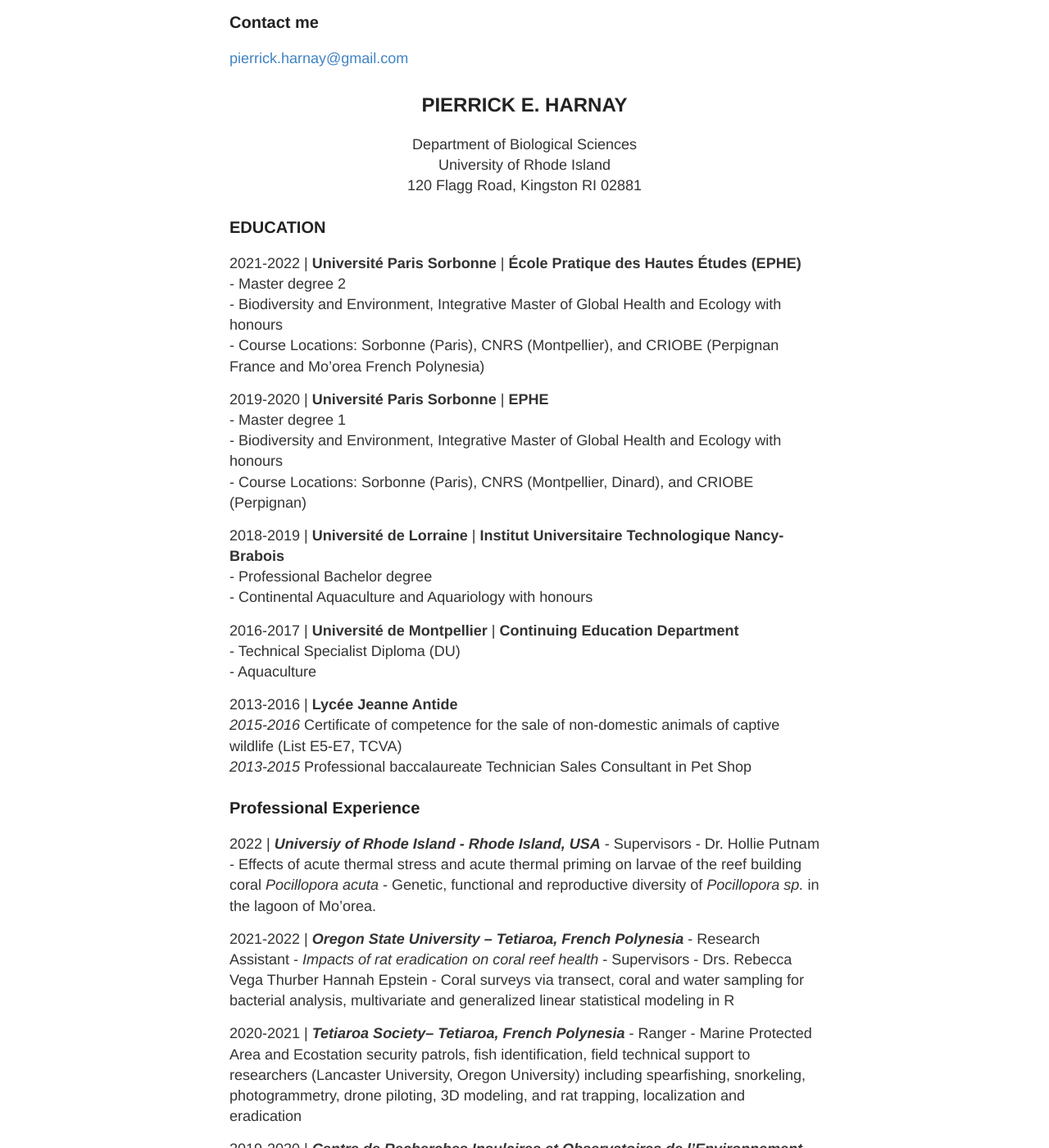
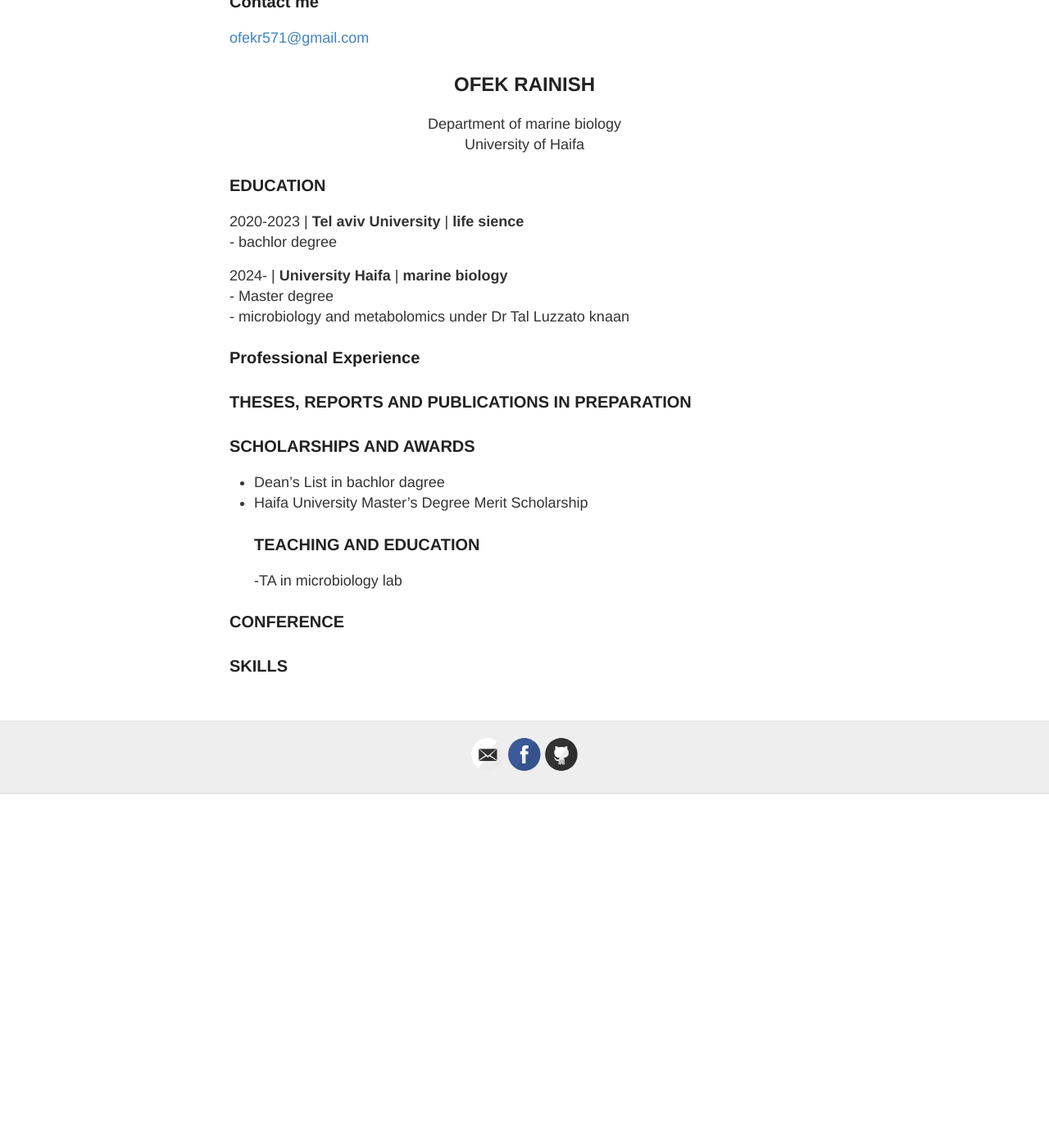
Before and after one commit to OfekRainish/OfekRainish_notebook, a Jekyll site: the page built from Notebook_posts/about.md, in a window 1280 px wide and 1400 px high, scrolled down 457 px. Shown: the whole window at 82% size. Built offline with Jekyll 4.4.1, drawn with Linux system fonts in a browser that asks for light colours; after the commit the page ends 1425 px from its top, so only the background shows below that; some of the changed text lies outside the part shown.

Commit message:
Update about.md

```diff
--- a/Notebook_posts/about.md
+++ b/Notebook_posts/about.md
@@ -4,102 +4,51 @@ title: About
 permalink: /about/
 ---
 
-I am futur PhD student in marine ecology and physiology science in PutnamLAb. My project will be based on Genetic, functional and reproductive diversity of Pocillopora in the lagoon of Mo’orea.
+I am futur Ms student in marine biology science in Haifa university. My project will be based on metabolomics and microbiology
 
 
 ### More Information
 
-https://pierrickharnay.github.io/PierrickHarnay_Notebook/
-
+https://github.com/OfekRainish
 ### Contact me
 
-[pierrick.harnay@gmail.com](mailto:Pierrick_harnay@uri.com)
+[ofekr571@gmail.com](mailto:ofekr571@uri.com)
 
 
-## <center>PIERRICK E. HARNAY</center>
-<center>Department of Biological Sciences</center>
-<center>University of Rhode Island</center>
-<center>120 Flagg Road, Kingston RI 02881</center>
+## <center>OFEK RAINISH</center>
+<center>Department of marine biology</center>
+<center>University of Haifa</center>
+
 
 
 ### EDUCATION
-2021-2022 | **Université Paris Sorbonne** | **École Pratique des Hautes Études (EPHE)**
-	- Master degree 2
-		- Biodiversity and Environment, Integrative Master of 		  Global Health and Ecology with honours
-		- Course Locations: Sorbonne (Paris), CNRS (Montpellier), and CRIOBE
-		  (Perpignan France and Mo’orea French Polynesia)
+2020-2023 | **Tel aviv University** | **life sience**
+	- bachlor degree
 
-2019-2020 | **Université Paris Sorbonne** | **EPHE**
-	- Master degree 1
-		- Biodiversity and Environment, Integrative Master of Global Health 		  and Ecology with honours
-		- Course Locations: Sorbonne (Paris), CNRS (Montpellier, Dinard), 		  and CRIOBE (Perpignan)
 
-2018-2019 | **Université de Lorraine** | **Institut Universitaire Technologique Nancy- Brabois**
-	- Professional Bachelor degree
-		- Continental Aquaculture and Aquariology with honours
 
-2016-2017 | **Université de Montpellier** | **Continuing Education Department**
-	- Technical Specialist Diploma (DU)
-		- Aquaculture
 
-2013-2016 | **Lycée Jeanne Antide**
-*2015-2016* Certificate of competence for the sale of non-domestic animals of captive wildlife (List E5-E7, TCVA)
-*2013-2015* Professional baccalaureate Technician Sales Consultant in Pet Shop
+2024- | **University Haifa** | **marine biology**
+	- Master degree
+		- microbiology and metabolomics under Dr Tal Luzzato knaan
+
+
+
 
 ### Professional Experience
-2022 | ***Universiy of Rhode Island - Rhode Island, USA***
-		- Supervisors - Dr. Hollie Putnam
-	- Effects of acute thermal stress and acute thermal priming on larvae of 	  the reef building coral *Pocillopora acuta*
-	- Genetic, functional and reproductive diversity of *Pocillopora sp.* in 	  the lagoon of Mo’orea.
 
-2021-2022 | ***Oregon State University – Tetiaroa, French Polynesia***
-		- Research Assistant - *Impacts of rat eradication on coral reef health*
-		- Supervisors - Drs. Rebecca Vega Thurber Hannah Epstein
-	- Coral surveys via transect, coral and water sampling for bacterial 	  analysis, multivariate and generalized linear statistical modeling in 	  R
 
-2020-2021 | ***Tetiaroa Society– Tetiaroa, French Polynesia***
-		- Ranger
-	- Marine Protected Area and Ecostation security patrols, fish 	  identification, field technical support to researchers (Lancaster 	  University, Oregon University) including spearfishing, snorkeling, 	  photogrammetry, drone piloting, 3D modeling, and rat trapping, 	  localization and eradication
-
-2019-2020 | ***Centre de Recherches Insulaires et Observatoires de l’Environnement (CRIOBE) Mo’orea French Polynesia***
-	*Effects of coral bleaching on coral reef cover and composition*
-		- Supervisors – Dr. Laetitia Hédouin
-	- Coral surveys via transect, coral photography, coral identification 	  and cover estimates, bleaching quantification, multivariate statistics 	  in R
-	*Effects of ocean acidification on coral growth and metabolism*
-		- Supervisors – Dr. Laetitia Hédouin
-	- 3D scanning for volume, buoyant weight for bulk calcification, 	  Firesting Pyroscience oxygen optode respirometry
-	*Effects of size of microfragmentation on coral growth*
-		- Supervisors – Dr. Laetitia Hédouin
-	- Coral fragment propagation of 10 species in the genera Acropora, 	  Montipora, Pocillopora, Porites, and Cyphastrea
-
-2017 | ***Recif at Home***
-	Coral Farmer
-	- Supervisors – Mr. Boris Rota
-	- Coral fragmentation, coral husbandry, coral health, species selection
 
 ### THESES, REPORTS AND PUBLICATIONS IN PREPARATION
-- Harnay P, Huffmyer A, Fellous A, Hedouin L, Putnam HM (In Preparation) Effects of thermal stress and thermal priming on larvae of the reef building coral *Pocillopora acuta*
-- Effects of thermal stress and thermal priming on larvae of the reef building coral *Pocillopora acuta* - Master 2 Degree Thesis Report
-- Évaluation du blanchissement corallien sur les coraux des lagons de Polynésie Française lors de l’épisode 2019 – Master 1 Degree Thesis Report
-- Effet de l’acidification des océans sur les coraux scléractiniaires – Bachelor Degree Thesis Report
+
 
 ### SCHOLARSHIPS AND AWARDS
-- Master degree 1 and 2 Awarded with Honors
-- Scholarships for academic excellence are not given in France, but are income based
-- Technical Specialist Diploma (DU) Awarded with Honors
-
+ - Dean's List in bachlor dagree
+ - Haifa University Master's Degree Merit Scholarship
 ### TEACHING AND EDUCATION
-- Université de Lorraine
-	- Coral Reef Informational Presentations to Bachelor students
-	- Coral Reef Informational Presentations to Highschool students
-- French/English Translation of educational materials in person and online
+   -TA in microbiology lab
 
 ### CONFERENCE
-- Benthic Ecology Meeting - NH, Portsmouth, USA
-	- Effects of thermal stress and thermal priming on larvae of the reef 	  building coral *Pocillopora acuta*
+
 
 ### SKILLS
-- PADI Advanced Open Water SCUBA Diving
-- Permis Mer – French Boating License for Coastal Waters
-- Languages – French (Native), English (Fluent oral and written)
-- Software – R/Rstudio, QGIS, Microsoft Excel/Word/Powerpoint, Adobe Photoshop, GitHub
```
